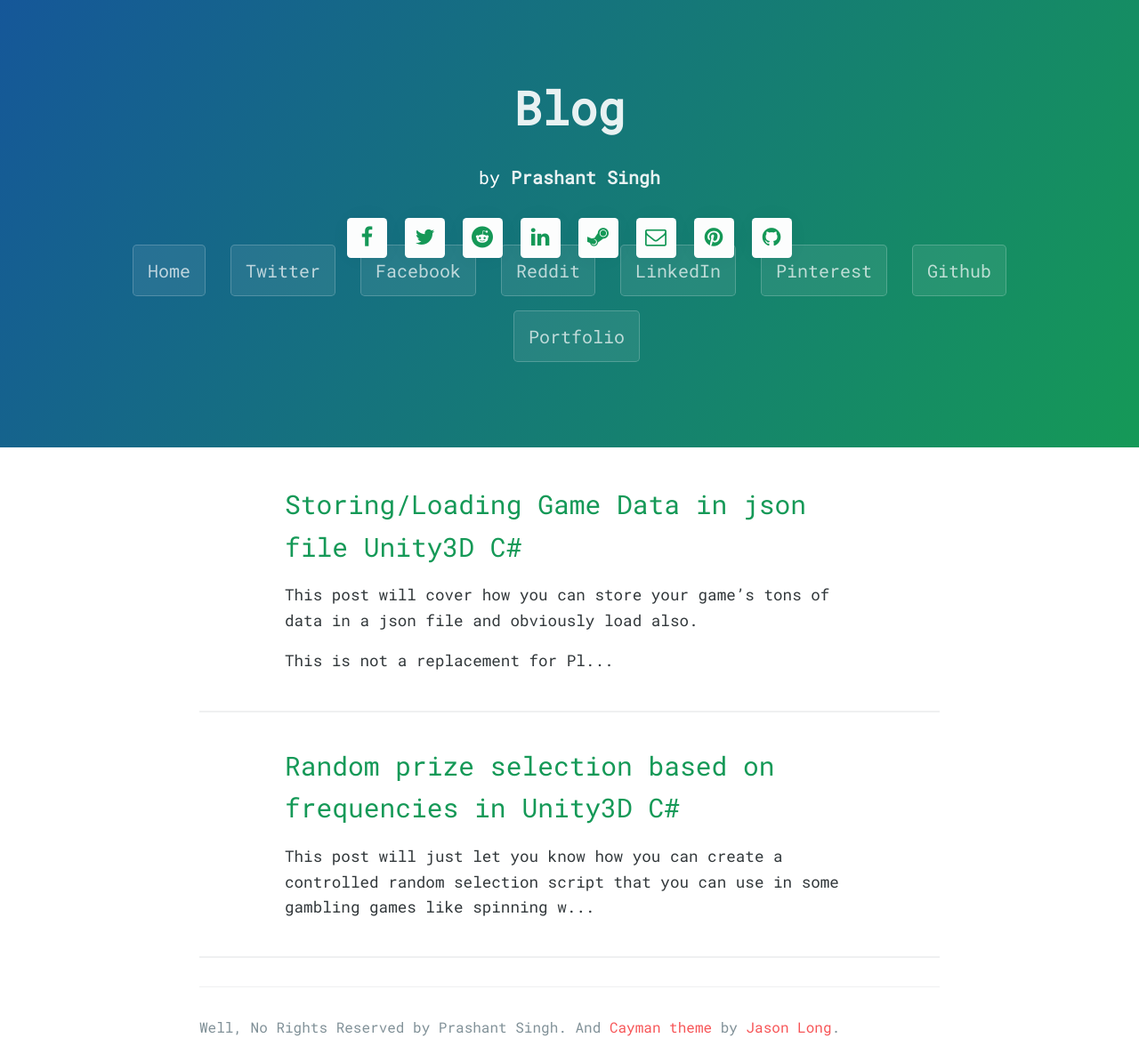
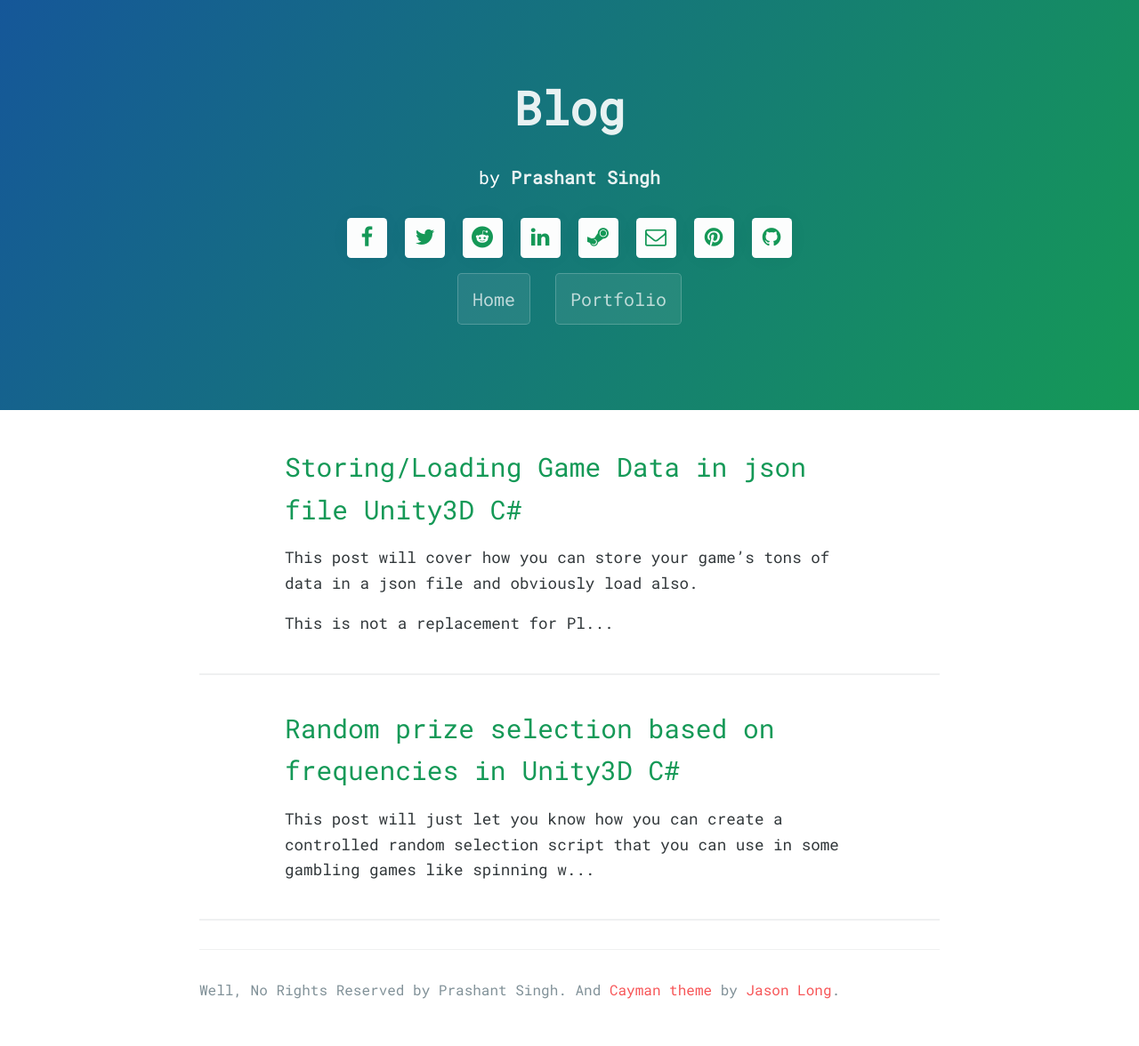
Before and after one commit to prashant-singh/prashant-singh.github.io, a Jekyll site: the page built from index.html, in a window 1280 px wide. Shown: the whole page at 89% size. Built offline with Jekyll 4.4.1, drawn with Linux system fonts in a browser that asks for light colours; nearby versions of some CDN libraries; the list of posts is cut into pages by our own code; a style sheet for code colours, icons or effects is not loaded; after the commit the page ends 1134 px from its top, so only the background shows below that.

Commit message:
Update header.html

```diff
--- a/_includes/header.html
+++ b/_includes/header.html
@@ -13,15 +13,8 @@
  	<a href="#" class="social-button pinterest"><i class="fa fa-pinterest"></i></a>
  	<a href="#" class="social-button github"><i class="fa fa-github"></i></a>
 </div>
-
+    <br>
      <a href="http://www.prashantsingh.xyz" class="btn">Home</a>
-
-      <a href="https://www.twitter.com/_prashantsingh_" class="btn">Twitter</a>
-       <a href="https://www.facebook.com/prashantsingh.xyz" class="btn">Facebook</a>
- <a href="https://www.reddit.com/user/batman_prashant" class="btn">Reddit</a>
- <a href="https://www.linkedin.com/in/kshatriyaprashant" class="btn">LinkedIn</a>
-  <a href="https://in.pinterest.com/prashantbatman/" class="btn">Pinterest</a>
-  <a href="https://github.com/prashant-singh" class="btn">Github</a>
    <a href="http://www.prashantsingh.xyz/portfolio" class="btn">Portfolio</a>
 </header>
 
```
